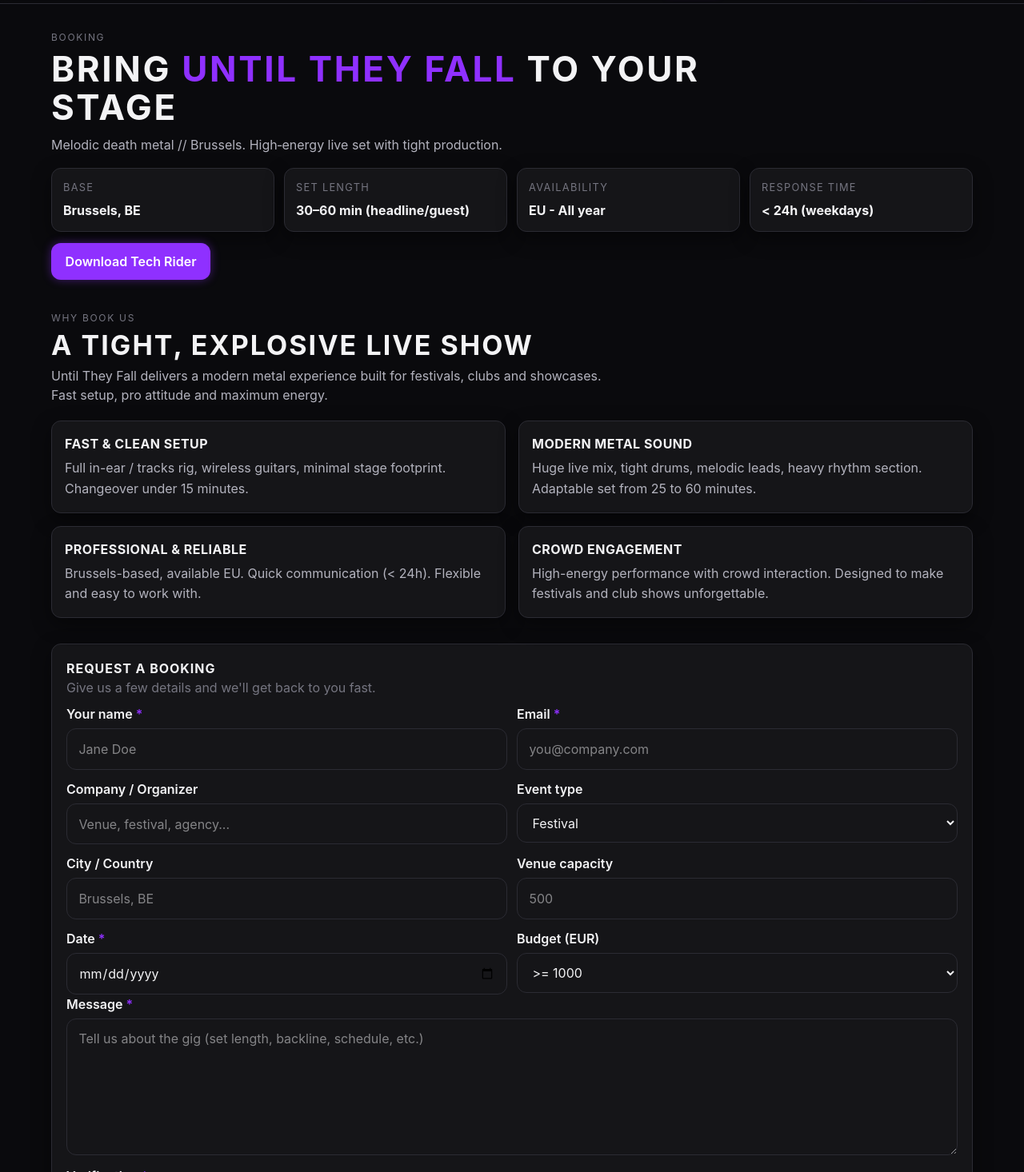
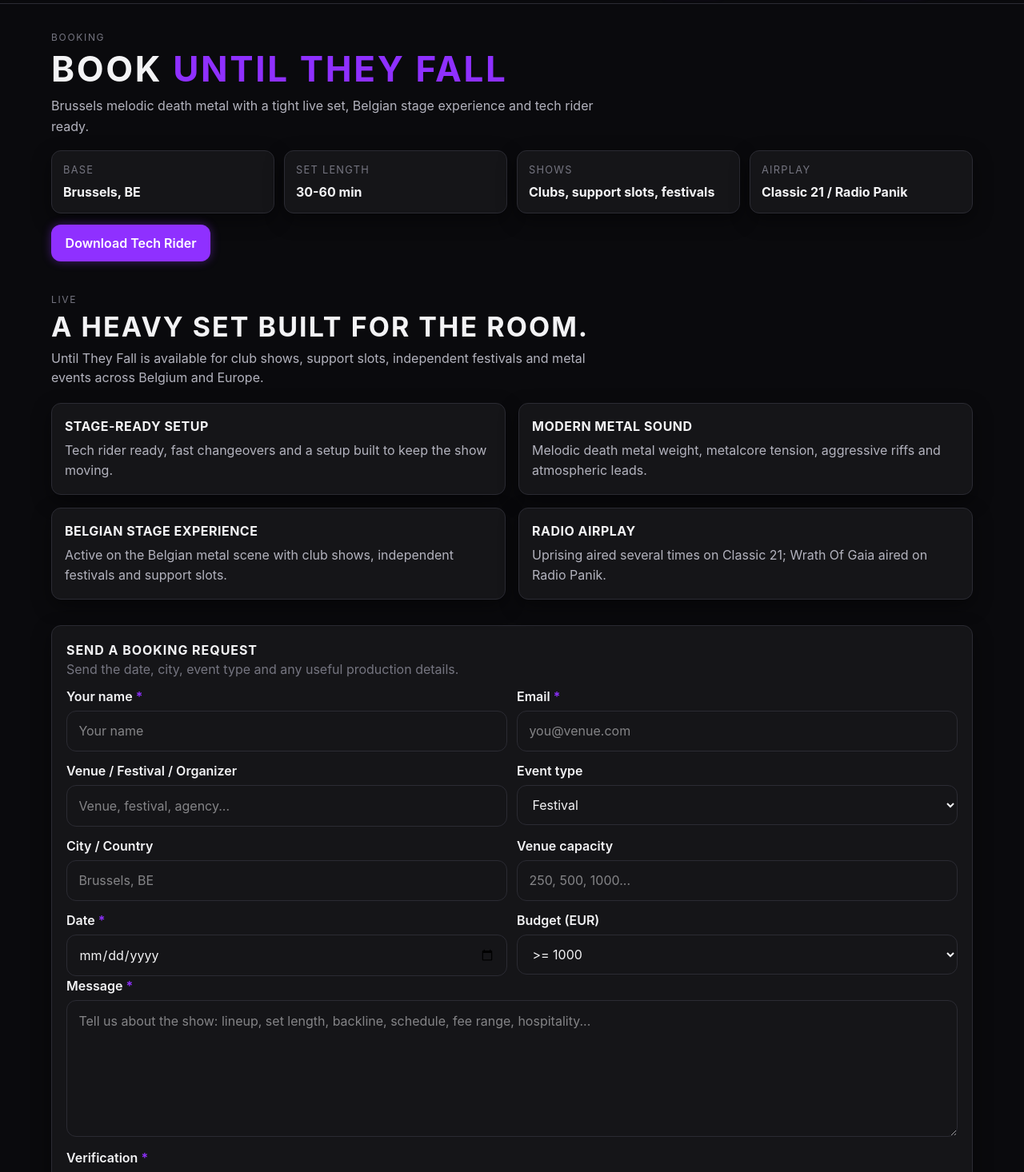
Before and after one commit to Davit-Ners/UTF_Web_Site, a Next.js app: page /booking in a window 1280 px wide. Shown: the part 64-1530 px from the top of the page at 80% size. Built offline with nearby package versions, Linux system fonts and the light colour scheme; no server answers.

Commit message:
feat: update booking page components for improved clarity and engagement

```diff
--- a/app/components/bookingPage/bookingFAQ.tsx
+++ b/app/components/bookingPage/bookingFAQ.tsx
@@ -1,5 +1,5 @@
 "use client";
-import styles from '../../booking/booking.module.css';
+import styles from "../../booking/booking.module.css";
 
 export default function BookingFAQ() {
     return (
@@ -7,23 +7,23 @@ export default function BookingFAQ() {
             <div className="container">
             <div className={styles.faqGrid}>
                 <details className={`${styles.faq} card`}>
-                <summary>What do you need on stage?</summary>
-                <p>See the Tech Rider above. We run in‑ears and bring our own wireless + tracks rig. Minimal changeover.</p>
+                <summary>What kind of shows do you book?</summary>
+                <p>Club shows, support slots, independent festivals and metal events. We can adapt the set to the slot.</p>
                 </details>
                 <details className={`${styles.faq} card`}>
-                <summary>Travel & hospitality</summary>
-                <p>Based in Brussels. For out‑of‑town shows: transport + simple accommodation if needed. Flexible.</p>
+                <summary>What do you need on stage?</summary>
+                <p>Download the tech rider above for the full details. We keep the setup clear and changeovers tight.</p>
                 </details>
                 <details className={`${styles.faq} card`}>
-                <summary>Can we get a custom set length?</summary>
-                <p>Yes — from 25 to 60 minutes depending on slot. We adapt to your schedule.</p>
+                <summary>Can you adapt the set length?</summary>
+                <p>Yes. Standard sets run from 30 to 60 minutes depending on the slot, schedule and event format.</p>
                 </details>
                 <details className={`${styles.faq} card`}>
-                <summary>Do you provide invoice?</summary>
-                <p>Yes. We can invoice via our company with VAT if required.</p>
+                <summary>Where are you based?</summary>
+                <p>The band is based in Brussels, Belgium, and is available for shows across Belgium and Europe.</p>
                 </details>
             </div>
             </div>
         </section>
     );
-};
+}
--- a/app/components/bookingPage/bookingForm.tsx
+++ b/app/components/bookingPage/bookingForm.tsx
@@ -29,9 +29,9 @@ export default function BookingForm({
       <div className="container">
         <div className={`${styles.formCard} card`}>
           <div className={styles.formIntro}>
-            <h2 className={styles.formTitle}>Request a booking</h2>
+            <h2 className={styles.formTitle}>Send a booking request</h2>
             <p className="text-muted">
-              Give us a few details and we&apos;ll get back to you fast.
+              Send the date, city, event type and any useful production details.
             </p>
           </div>
 
@@ -50,7 +50,7 @@ export default function BookingForm({
                 <label htmlFor="name">
                   Your name <span className={styles.req}>*</span>
                 </label>
-                <input id="name" name="name" placeholder="Jane Doe" />
+                <input id="name" name="name" placeholder="Your name" />
               </div>
               <div className={styles.group}>
                 <label htmlFor="email">
@@ -60,11 +60,11 @@ export default function BookingForm({
                   id="email"
                   name="email"
                   type="email"
-                  placeholder="you@company.com"
+                  placeholder="you@venue.com"
                 />
               </div>
               <div className={styles.group}>
-                <label htmlFor="org">Company / Organizer</label>
+                <label htmlFor="org">Venue / Festival / Organizer</label>
                 <input
                   id="org"
                   name="org"
@@ -87,7 +87,7 @@ export default function BookingForm({
               </div>
               <div className={styles.group}>
                 <label htmlFor="capacity">Venue capacity</label>
-                <input id="capacity" name="capacity" placeholder="500" />
+                <input id="capacity" name="capacity" placeholder="250, 500, 1000..." />
               </div>
               <div className={styles.group}>
                 <label htmlFor="date">
@@ -114,7 +114,7 @@ export default function BookingForm({
                 id="message"
                 name="message"
                 rows={6}
-                placeholder="Tell us about the gig (set length, backline, schedule, etc.)"
+                placeholder="Tell us about the show: lineup, set length, backline, schedule, fee range, hospitality..."
               />
             </div>
 
@@ -127,11 +127,11 @@ export default function BookingForm({
             ) : null}
 
             {error && <p className={styles.error}>{error}</p>}
-            {ok && <p className={styles.success}>Thanks! We&apos;ll reply shortly.</p>}
+            {ok && <p className={styles.success}>Thanks. We&apos;ll get back to you shortly.</p>}
 
             <div className={styles.actionsRow}>
               <button className="button" disabled={submitDisabled}>
-                {loading ? "Sending..." : "Send request"}
+                {loading ? "Sending..." : "Send Booking Request"}
               </button>
               <p className={`${styles.altContact} text-muted`}>
                 Or email us:{" "}
--- a/app/components/bookingPage/bookingHero.tsx
+++ b/app/components/bookingPage/bookingHero.tsx
@@ -10,7 +10,7 @@ function Stat({ label, value }: { label: string; value: string }) {
         </dl>
         </div>
     );
-};
+}
 
 function ActionLink({ href, label }: { href: string; label: string }) {
     return (
@@ -18,7 +18,7 @@ function ActionLink({ href, label }: { href: string; label: string }) {
         {label}
         </a>
     );
-};
+}
 
 export default function BookingHero() {
     return (
@@ -26,25 +26,24 @@ export default function BookingHero() {
             <div className="container">
             <header className={styles.header}>
                 <span className={styles.eyebrow}>Booking</span>
-                <h1 className={styles.title}>Bring <span>Until They Fall</span> to your stage</h1>
+                <h1 className={styles.title}>Book <span>Until They Fall</span></h1>
                 <p className={styles.subtitle}>
-                Melodic death metal // Brussels. High‑energy live set with tight production.
+                Brussels melodic death metal with a tight live set, Belgian
+                stage experience and tech rider ready.
                 </p>
             </header>
 
             <div className={styles.infoGrid}>
                 <Stat label="Base" value="Brussels, BE" />
-                <Stat label="Set length" value="30–60 min (headline/guest)" />
-                <Stat label="Availability" value="EU - All year" />
-                <Stat label="Response time" value="< 24h (weekdays)" />
+                <Stat label="Set length" value="30-60 min" />
+                <Stat label="Shows" value="Clubs, support slots, festivals" />
+                <Stat label="Airplay" value="Classic 21 / Radio Panik" />
             </div>
 
             <div className={styles.actions}>
                 <ActionLink href="/docs/UTF_technical_rider_2026.pdf" label="Download Tech Rider" />
-                {/* <ActionLink href="/docs/UTF_Stage_Plot.png" label="Stage Plot" /> */}
-                {/* <ActionLink href="/docs/UTF_PressKit.zip" label="Press Kit (EPK)" /> */}
             </div>
             </div>
         </section>
     );
-};
+}
--- a/app/components/bookingPage/whyBookUs.tsx
+++ b/app/components/bookingPage/whyBookUs.tsx
@@ -5,48 +5,48 @@ export default function WhyBookUs() {
         <section className={styles.wrap}>
         <div className="container">
             <header className={styles.header}>
-            <span className={styles.eyebrow}>Why book us</span>
-            <h2 className={styles.title}>A tight, explosive live show</h2>
+            <span className={styles.eyebrow}>Live</span>
+            <h2 className={styles.title}>A heavy set built for the room.</h2>
             <p className={styles.subtitle}>
-                Until They Fall delivers a modern metal experience built for festivals,
-                clubs and showcases. Fast setup, pro attitude and maximum energy.
+                Until They Fall is available for club shows, support slots,
+                independent festivals and metal events across Belgium and Europe.
             </p>
             </header>
 
             <div className={styles.grid}>
             <div className={`${styles.feature} card`}>
-                <h3>Fast & clean setup</h3>
+                <h3>Stage-ready setup</h3>
                 <p>
-                Full in-ear / tracks rig, wireless guitars, minimal stage footprint.
-                Changeover under 15 minutes.
+                Tech rider ready, fast changeovers and a setup built to keep the
+                show moving.
                 </p>
             </div>
 
             <div className={`${styles.feature} card`}>
                 <h3>Modern metal sound</h3>
                 <p>
-                Huge live mix, tight drums, melodic leads, heavy rhythm section.
-                Adaptable set from 25 to 60 minutes.
+                Melodic death metal weight, metalcore tension, aggressive riffs
+                and atmospheric leads.
                 </p>
             </div>
 
             <div className={`${styles.feature} card`}>
-                <h3>Professional & reliable</h3>
+                <h3>Belgian stage experience</h3>
                 <p>
-                Brussels-based, available EU. Quick communication {"(< 24h)"}.
-                Flexible and easy to work with.
+                Active on the Belgian metal scene with club shows, independent
+                festivals and support slots.
                 </p>
             </div>
 
             <div className={`${styles.feature} card`}>
-                <h3>Crowd engagement</h3>
+                <h3>Radio airplay</h3>
                 <p>
-                High-energy performance with crowd interaction.
-                Designed to make festivals and club shows unforgettable.
+                Uprising aired several times on Classic 21; Wrath Of Gaia aired
+                on Radio Panik.
                 </p>
             </div>
             </div>
         </div>
         </section>
     );
-};
+}
```
